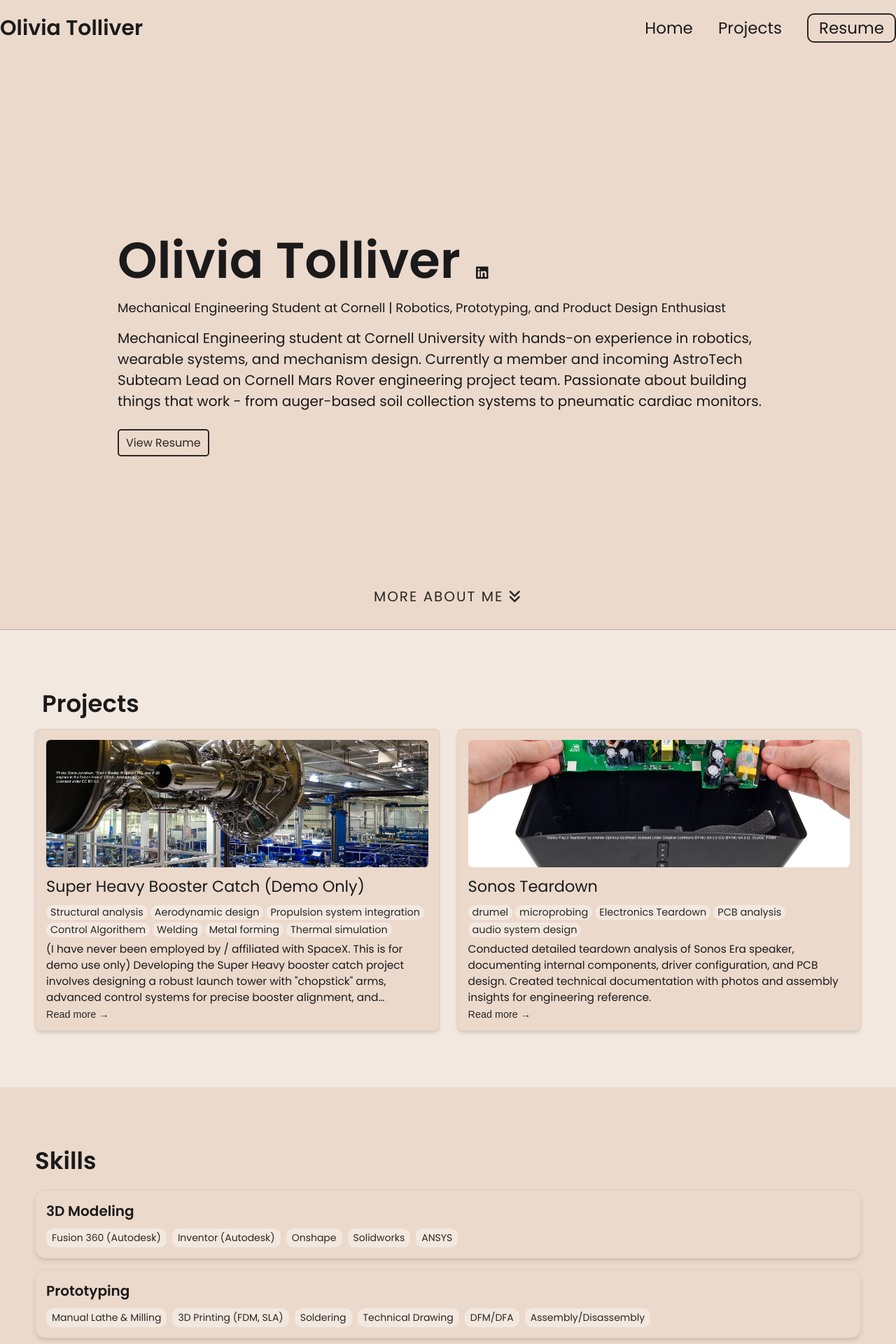
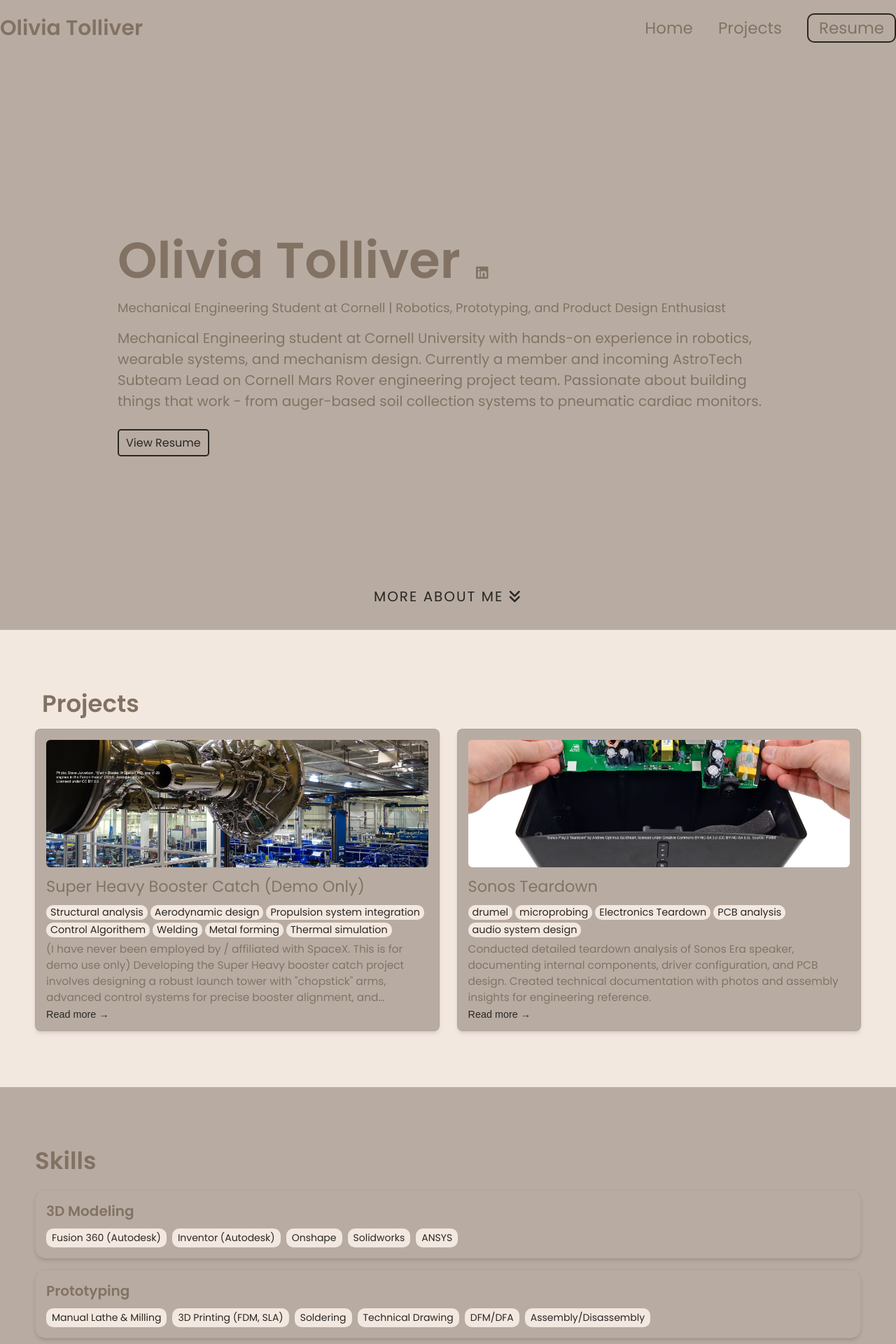
Before and after one commit to oliviatolliver/oliviatolliver.github.io, a Jekyll site: the page built from index.html, in a window 1280 px wide. Shown: the top 1920 px of the page at 70% size. Built offline with Jekyll 4.4.1, drawn with Linux system fonts in a browser that asks for light colours.

Commit message:
different text and background color

```diff
--- a/_config.yml
+++ b/_config.yml
@@ -81,13 +81,22 @@
 
 
 # Active theme (Updatethis to switch themes). Make sure to keep the indentation the same.
-colors: # this is the basic theme
-  text: "#1a1a1a"
+colors:
+  text: "#827263"
   border: "#c5b2a3"
   link: "#2b2623"
   highlight: "#2b2623"
-  background: "#ebd9cc"
+  background: "#b8aca2"
   light_background: "#f3e8e0"
+
+#colors:
+#  text: "#1a1a1a"
+#  border: "#c5b2a3"
+#  link: "#2b2623"
+#  highlight: "#2b2623"
+#  background: "#ebd9cc"
+#  light_background: "#f3e8e0"
+
 
 # FROM BETHANY JONES CANVA TEMPLATE
 # background and text: #e7dfd8  (background)  |  #231f20  (text)
```
